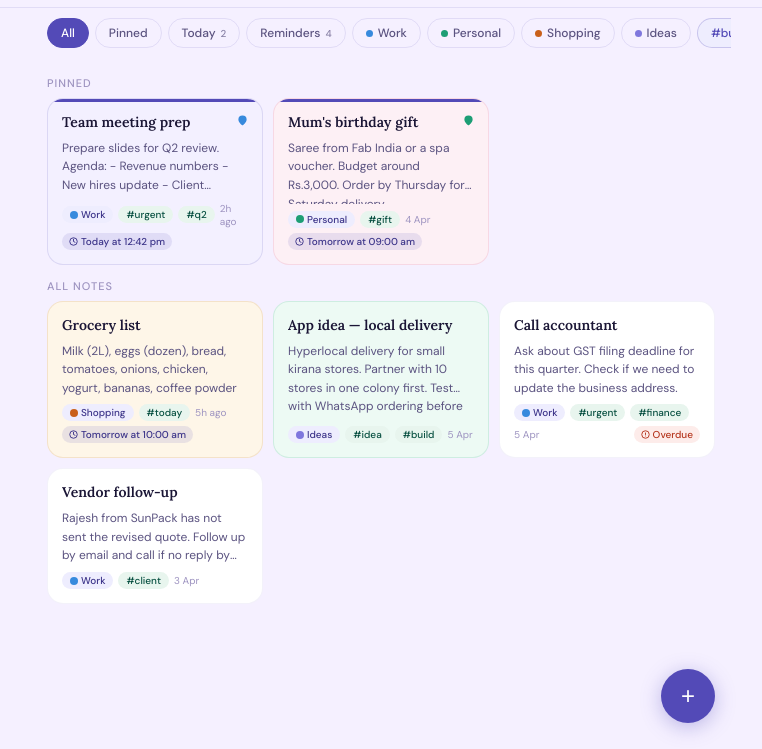
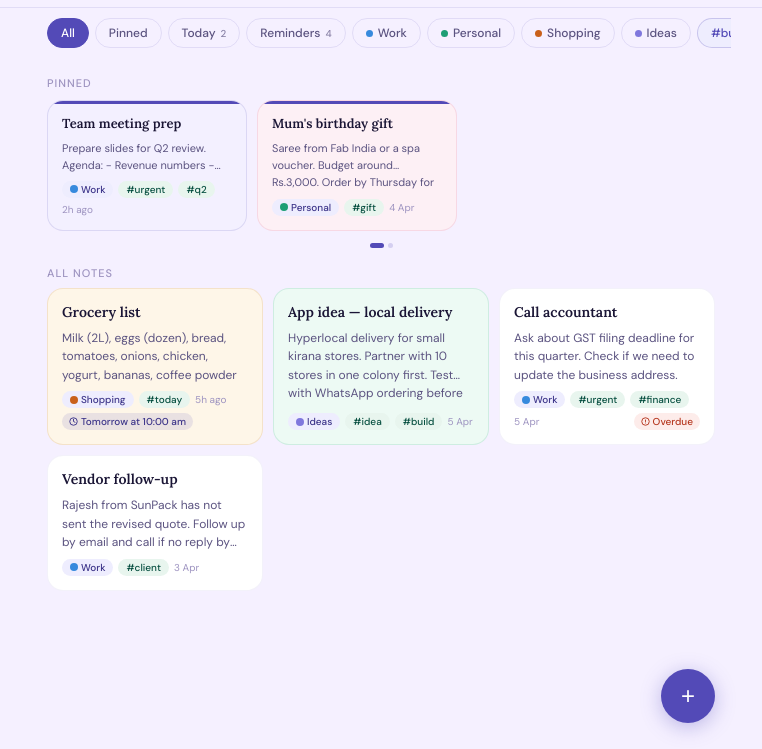
Before and after one commit to gauravalung/my-notes, a plain HTML site: page index.html in a window 1280 px wide. Shown: the part 51-800 px from the top of the page, without its empty margins (259-1021 px from the left). Drawn offline with Linux system fonts and the light colour scheme.

Commit message:
Update index.html

```diff
--- a/index.html
+++ b/index.html
@@ -116,6 +116,30 @@ body { background: var(--bg); color: var(--ink); font-family: 'DM Sans', sans-se
 .empty-state { text-align: center; padding: 56px 20px; color: var(--ink3); }
 .empty-state .es-big { font-size: 38px; margin-bottom: 10px; }
 .empty-state p { font-size: 15px; }
+
+/* ── HORIZONTAL PINNED SCROLL ── */
+.pinned-scroll-wrap { overflow-x: auto; scrollbar-width: none; padding: 2px 0 10px; margin: 0 -16px; padding-left: 16px; }
+.pinned-scroll-wrap::-webkit-scrollbar { display: none; }
+.pinned-scroll { display: flex; gap: 10px; width: max-content; padding-right: 16px; }
+.pinned-hcard { background: var(--surface); border: 1.5px solid var(--border2); border-radius: var(--r); padding: 14px; cursor: pointer; transition: box-shadow .18s, transform .18s; position: relative; overflow: hidden; width: 200px; min-height: 130px; display: flex; flex-direction: column; gap: 7px; flex-shrink: 0; }
+.pinned-hcard:hover { box-shadow: var(--shadow); transform: translateY(-2px); }
+.pinned-hcard::before { content: ''; position: absolute; top: 0; left: 0; right: 0; height: 3px; background: var(--purple); border-radius: var(--r) var(--r) 0 0; }
+.pinned-hcard.tint-purple { background: #F3F0FF; border-color: rgba(83,74,183,.15); }
+.pinned-hcard.tint-teal   { background: #EDFAF4; border-color: rgba(29,158,117,.15); }
+.pinned-hcard.tint-amber  { background: #FEF6E8; border-color: rgba(186,117,23,.15); }
+.pinned-hcard.tint-pink   { background: #FDF0F5; border-color: rgba(212,83,126,.15); }
+.pinned-hcard.tint-blue   { background: #EEF4FF; border-color: rgba(55,138,221,.15); }
+.pinned-hcard .card-title { font-size: 13px; }
+.pinned-hcard .card-body  { font-size: 11px; -webkit-line-clamp: 2; }
+
+/* Due bubble */
+.due-bubble { display: inline-flex; align-items: center; gap: 4px; background: #FDECEA; color: #B5361E; border: 1px solid rgba(181,54,30,.2); border-radius: 20px; padding: 3px 9px 3px 7px; font-size: 11px; font-weight: 600; letter-spacing: .1px; flex-shrink: 0; }
+.due-bubble-dot { width: 6px; height: 6px; border-radius: 50%; background: #B5361E; flex-shrink: 0; }
+
+/* Scroll progress dots */
+.scroll-dots { display: flex; gap: 4px; justify-content: center; padding: 2px 0 4px; }
+.sdot { width: 5px; height: 5px; border-radius: 50%; background: rgba(83,74,183,.2); transition: all .2s; }
+.sdot.active { background: var(--purple); width: 14px; border-radius: 3px; }
 
 /* ── FAB ── */
 .fab { position: fixed; bottom: 26px; right: max(16px, calc(50vw - 350px + 16px)); width: 54px; height: 54px; border-radius: 27px; background: var(--purple); color: white; border: none; cursor: pointer; box-shadow: 0 4px 20px rgba(83,74,183,.35); display: flex; align-items: center; justify-content: center; font-size: 24px; line-height: 1; transition: transform .15s, box-shadow .15s; z-index: 90; }
@@ -560,6 +584,69 @@ function getList() {
   return list;
 }
 
+/* Sort pinned notes: overdue first → upcoming by time → no reminder by createdAt */
+function sortPinned(pinned) {
+  const now = Date.now();
+  return [...pinned].sort((a, b) => {
+    const ra = a.reminderEnabled && !a.reminderDone && a.reminderTime ? new Date(a.reminderTime).getTime() : null;
+    const rb = b.reminderEnabled && !b.reminderDone && b.reminderTime ? new Date(b.reminderTime).getTime() : null;
+    const aOver = ra && ra < now;
+    const bOver = rb && rb < now;
+    // Both overdue: most overdue (smallest time) first
+    if (aOver && bOver) return ra - rb;
+    // One overdue: overdue goes first
+    if (aOver) return -1;
+    if (bOver) return 1;
+    // Both have upcoming reminder: earliest first
+    if (ra && rb) return ra - rb;
+    // One has upcoming reminder: reminder goes first
+    if (ra) return -1;
+    if (rb) return 1;
+    // Neither has reminder: most recently created first
+    return new Date(b.createdAt) - new Date(a.createdAt);
+  });
+}
+
+function pinnedScrollHTML(pinned, q) {
+  const sorted = sortPinned(pinned);
+  const cards = sorted.map(n => pinnedCardHTML(n, q)).join('');
+  const dots  = sorted.map((_, i) =>
+    `<div class="sdot${i===0?' active':''}" data-idx="${i}"></div>`
+  ).join('');
+  return `
+    <div class="section-label">Pinned</div>
+    <div class="pinned-scroll-wrap" id="pinned-scroll-wrap">
+      <div class="pinned-scroll" id="pinned-scroll">${cards}</div>
+    </div>
+    ${sorted.length > 1 ? `<div class="scroll-dots" id="scroll-dots">${dots}</div>` : ''}`;
+}
+
+function pinnedCardHTML(n, q='') {
+  const cat  = getCat(n.category);
+  const tint = TINTS.find(t => t.id===(n.tint||'none'));
+  const rs   = rStatus(n);
+  const tags = (n.tags||[]).slice(0,2);
+  const now  = Date.now();
+  const isOverdue = n.reminderEnabled && !n.reminderDone && n.reminderTime && new Date(n.reminderTime).getTime() < now;
+  // #due bubble: reminder overdue by more than 0ms (any overdue)
+  const dueBubble = isOverdue
+    ? `<span class="due-bubble"><span class="due-bubble-dot"></span>Due</span>`
+    : '';
+  const tagPills = tags.map(t=>`<span class="pill hash-pill">#${esc(t)}</span>`).join('');
+  return `<div class="pinned-hcard ${tint?tint.cls:''}" data-id="${n.id}">
+    <div class="card-hdr">
+      <div class="card-title">${highlight(n.title,q)}</div>
+    </div>
+    ${n.body?`<div class="card-body">${highlight(n.body.slice(0,100),q)}</div>`:''}
+    <div class="card-footer" style="margin-top:auto">
+      ${cat?`<span class="pill cat-pill"><span class="card-dot" style="background:${cat.color}"></span>${esc(cat.name)}</span>`:''}
+      ${tagPills}
+      ${dueBubble}
+      <span class="card-date" style="margin-left:auto">${fmtAgo(n.createdAt)}</span>
+    </div>
+  </div>`;
+}
+
 function renderNotes() {
   const con   = document.getElementById('notes-container');
   const empty = document.getElementById('empty-state');
@@ -575,15 +662,30 @@ function renderNotes() {
 
   let html = '';
   if (showSections && pinned.length) {
-    html += `<div class="section-label">Pinned</div><div class="notes-grid">${pinned.map(n=>cardHTML(n,q)).join('')}</div>`;
+    html += pinnedScrollHTML(pinned, q);
     if (rest.length) html += `<div class="section-label">All notes</div><div class="notes-grid">${rest.map(n=>cardHTML(n,q)).join('')}</div>`;
   } else {
     html = `<div class="notes-grid" style="margin-top:4px">${list.map(n=>cardHTML(n,q)).join('')}</div>`;
   }
   con.innerHTML = html;
-  con.querySelectorAll('.note-card').forEach(el =>
+
+  // Click handlers for all cards
+  con.querySelectorAll('.note-card, .pinned-hcard').forEach(el =>
     el.addEventListener('click', () => openView(parseInt(el.dataset.id)))
   );
+
+  // Scroll dot sync
+  const wrap = document.getElementById('pinned-scroll-wrap');
+  const scroll = document.getElementById('pinned-scroll');
+  if (wrap && scroll) {
+    wrap.addEventListener('scroll', () => {
+      const dots = document.querySelectorAll('#scroll-dots .sdot');
+      if (!dots.length) return;
+      const cardW = scroll.children[0] ? scroll.children[0].offsetWidth + 10 : 210;
+      const idx = Math.round(wrap.scrollLeft / cardW);
+      dots.forEach((d,i) => d.classList.toggle('active', i===idx));
+    }, { passive: true });
+  }
 }
 
 function cardHTML(n, q='') {
```
